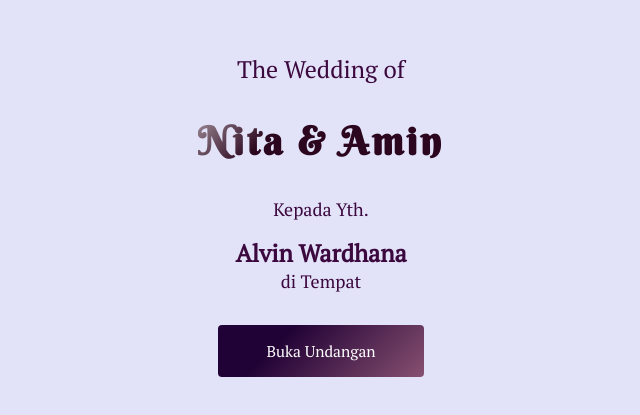
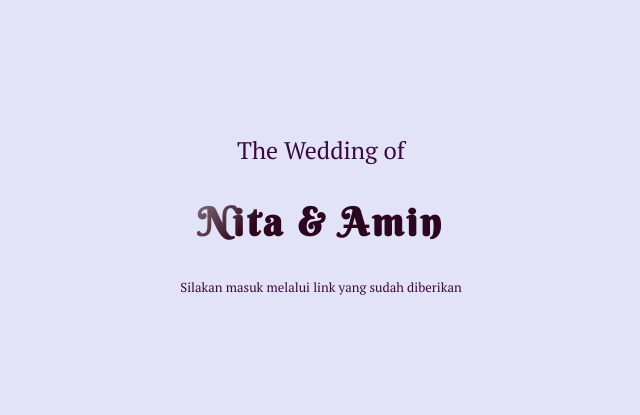
Before and after one commit to aminurmuda/weding-next, a Next.js app: page / in a window 1280 px wide. Shown: the part 185-600 px from the top of the page, without its empty margins (319-959 px from the left). Built offline with nearby package versions, Linux system fonts and the light colour scheme.

Commit message:
fix: build error

```diff
--- a/components/Cover.tsx
+++ b/components/Cover.tsx
@@ -1,23 +1,30 @@
 import Link from "next/link";
-
-function Cover() {
-  const isEligible = true;
+interface CoverProps {
+  name?: string;
+}
+function Cover(props: CoverProps) {
+  const { name } = props;
+  const isEligible = !!name;
   return (
     <div className="center fullheight">
       <div>
         <p className="font-size-2 slide-up">The Wedding of</p>
         <div className="mt-2 mb-2 shine scale-up">Nita & Amin</div>
+        {isEligible ? (
+          <div>
             <p className="font-size-1 slide-down">Kepada Yth.</p>
-        <p className="font-size-2 mt-1 bold fade-in">Alvin Wardhana</p>
+            <p className="font-size-2 mt-1 bold fade-in">{name}</p>
             <p className="font-size-1 slide-down">di Tempat</p>
-        {isEligible ? (
             <Link href="/content">
               <button className="action-button mt-2 slide-down">
                 Buka Undangan
               </button>
             </Link>
+          </div>
         ) : (
-          <div>Silakan masuk melalui link yang sudah diberikan</div>
+          <div className="mt-2">
+            Silakan masuk melalui link yang sudah diberikan
+          </div>
         )}
       </div>
     </div>
--- a/pages/index.tsx
+++ b/pages/index.tsx
@@ -2,7 +2,12 @@ import type { NextPage } from "next";
 import Head from "next/head";
 import Cover from "../components/Cover";
 
+import { useRouter } from "next/router";
+
 const Home: NextPage = () => {
+  const router = useRouter();
+  const name = router.query.name ? "router.query.name" : "";
+
   return (
     <div>
       <Head>
@@ -16,7 +21,7 @@ const Home: NextPage = () => {
 
       <main className="App">
         <div className="cover bg-soft-lilac">
-          <Cover />
+          <Cover name={name} />
         </div>
       </main>
     </div>
```
Also changed, not shown: components/Navbar.tsx (+26 -9 lines), components/Page.tsx (+8 -1 lines), utils/DateTimeDisplay.tsx (+14 -9 lines), 2 other files (tests, documents, lock files or other folders). Lines whose indentation alone changed are shown as unchanged.
